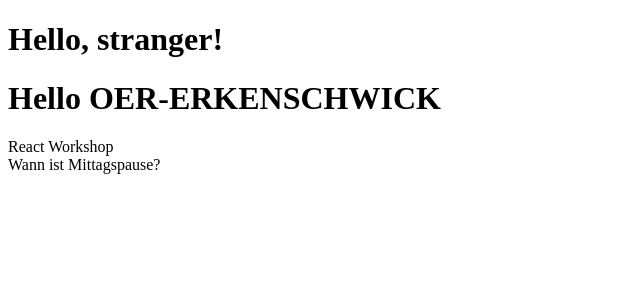
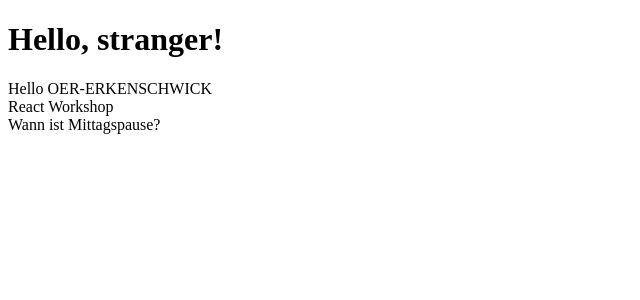
Before and after one commit to SuoraGmbH/react-camp-2024-10, a React (Vite) app: page / in a window 1280 px wide. Shown: the top 300 px of the page, without its empty margins (0-640 px from the left). Built offline with nearby package versions, Linux system fonts and the light colour scheme.

Commit message:
Event Example

```diff
--- a/src/components/Welcome.tsx
+++ b/src/components/Welcome.tsx
@@ -9,5 +9,9 @@
     return <h1>Hello, stranger!</h1>;
   }
 
-  return <h1>Hello {city.toUpperCase()}</h1>;
+  const handleClick = (event: React.MouseEvent) => {
+    console.log(event.pageY);
+  };
+
+  return <div onClick={handleClick}>Hello {city.toUpperCase()}</div>;
 };
```
